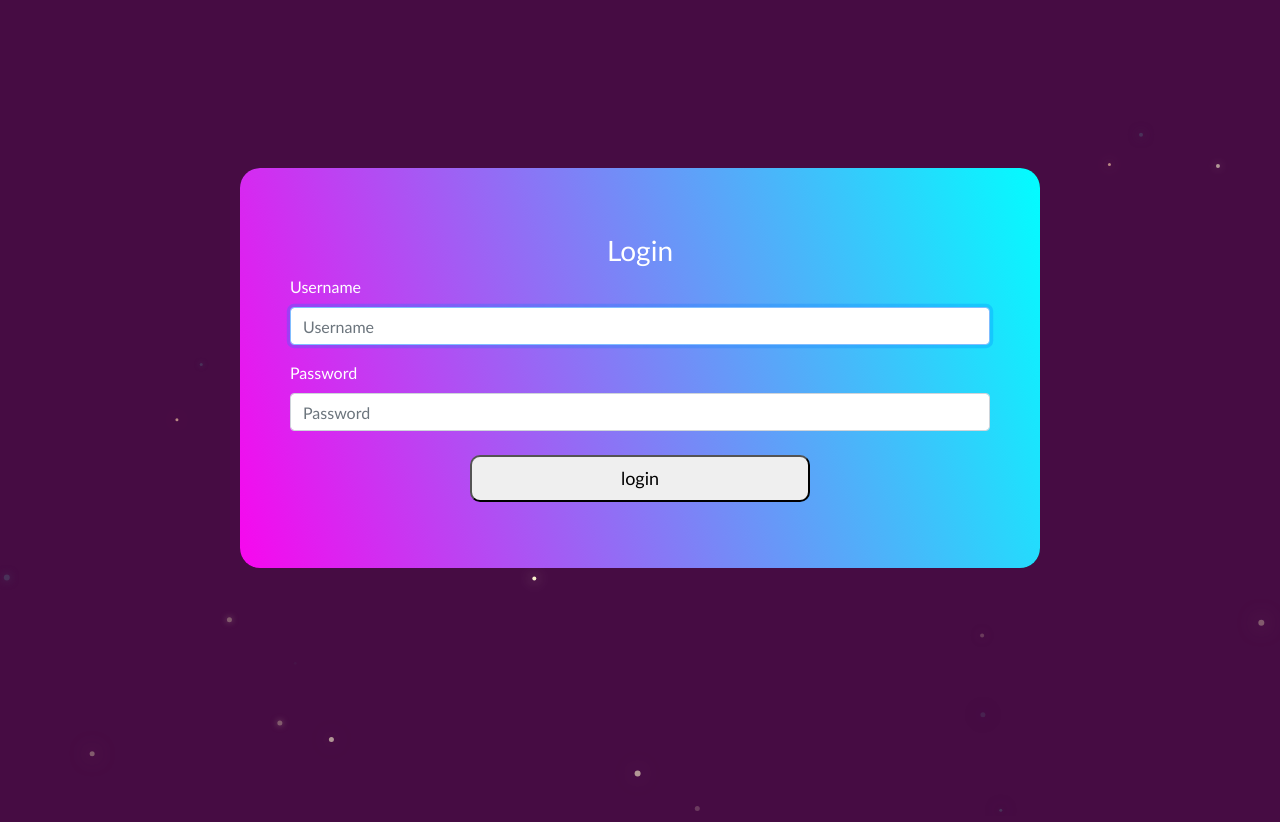
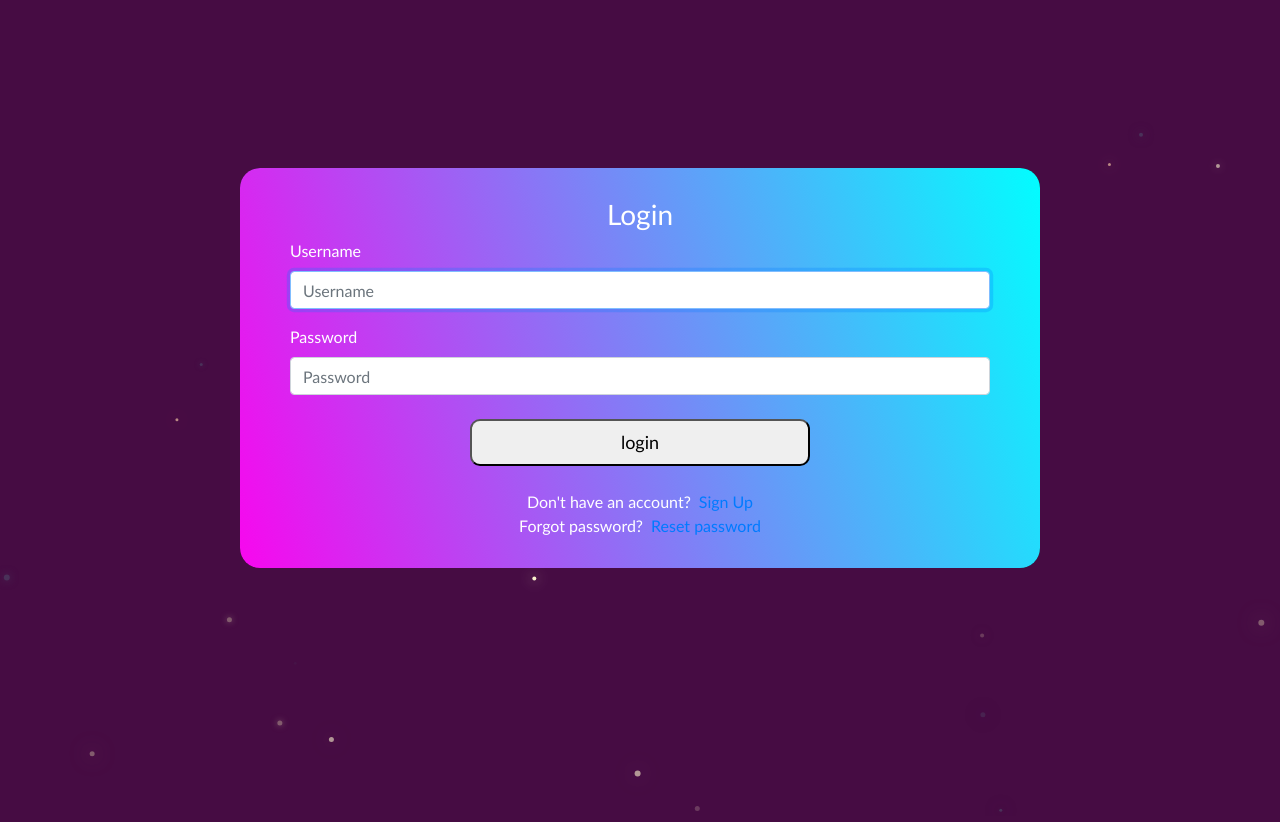
Before and after one commit to neptula/tech_heist, a Django app: page /accounts/login/ in a window 1280 px wide. Shown: the part 76-898 px from the top of the page. Run offline with Django 3.2, Linux system fonts and the light colour scheme; parts of the project's set-up code (start-up, migrations or seed data) failed here and were passed over; some libraries are stand-ins or nearby versions.

Commit message:
updated login form

```diff
--- a/accounts/templates/accounts/login.html
+++ b/accounts/templates/accounts/login.html
@@ -28,6 +28,15 @@
             margin-right: 180px; font-size: large; ">
                 </div>
             </form>
+             <div class="mt-4">
+					<div class="d-flex justify-content-center links">
+						Don't have an account? <a href="{% url 'accounts:signup' %}" class="ml-2">Sign Up</a>
+					</div>
+					<div class="d-flex justify-content-center links">
+						Forgot password? <a href="{% url 'accounts:reset_password' %}" class="ml-2">Reset password</a>
+					</div>
+
+				</div>
         </div>
     </div>
 </div>
```
